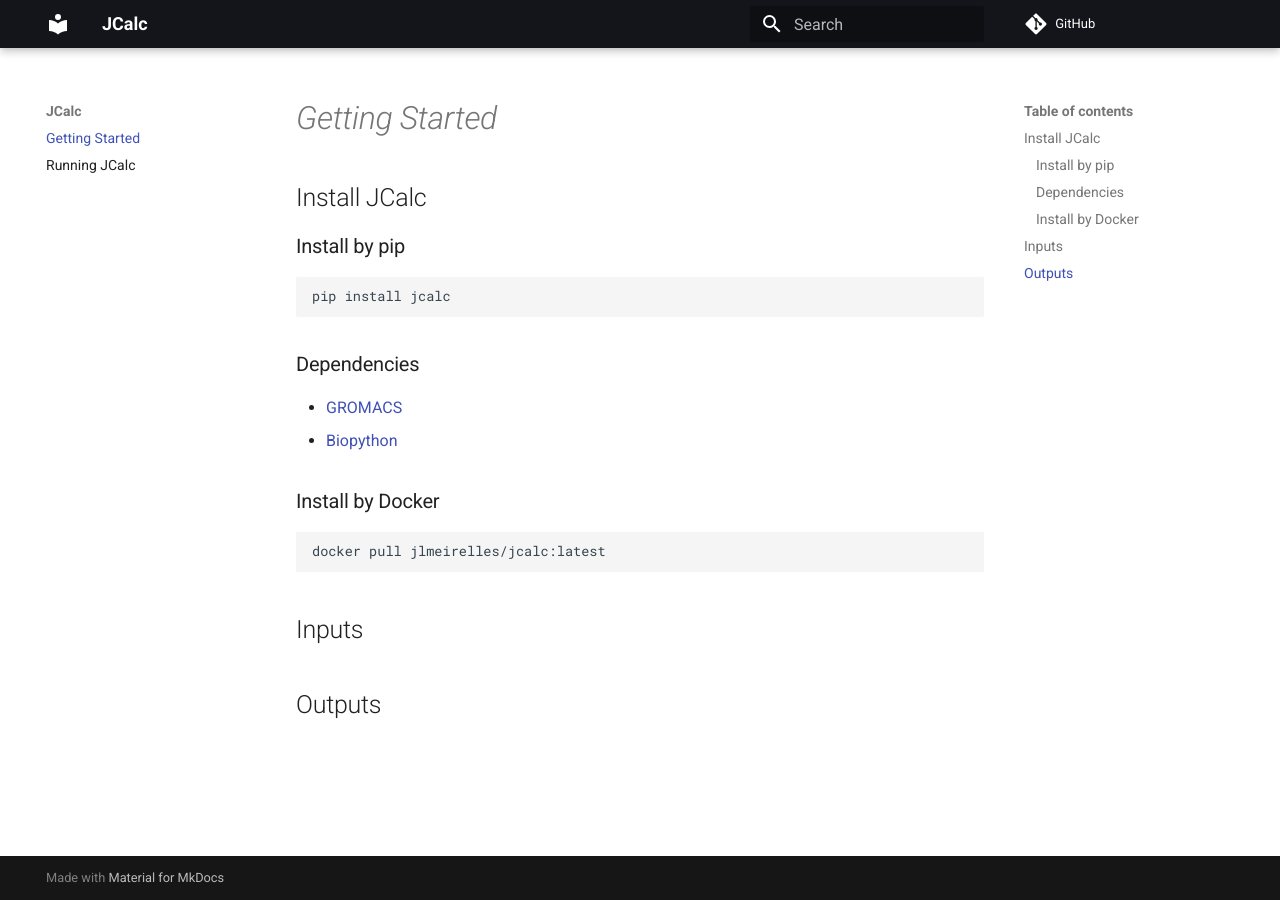
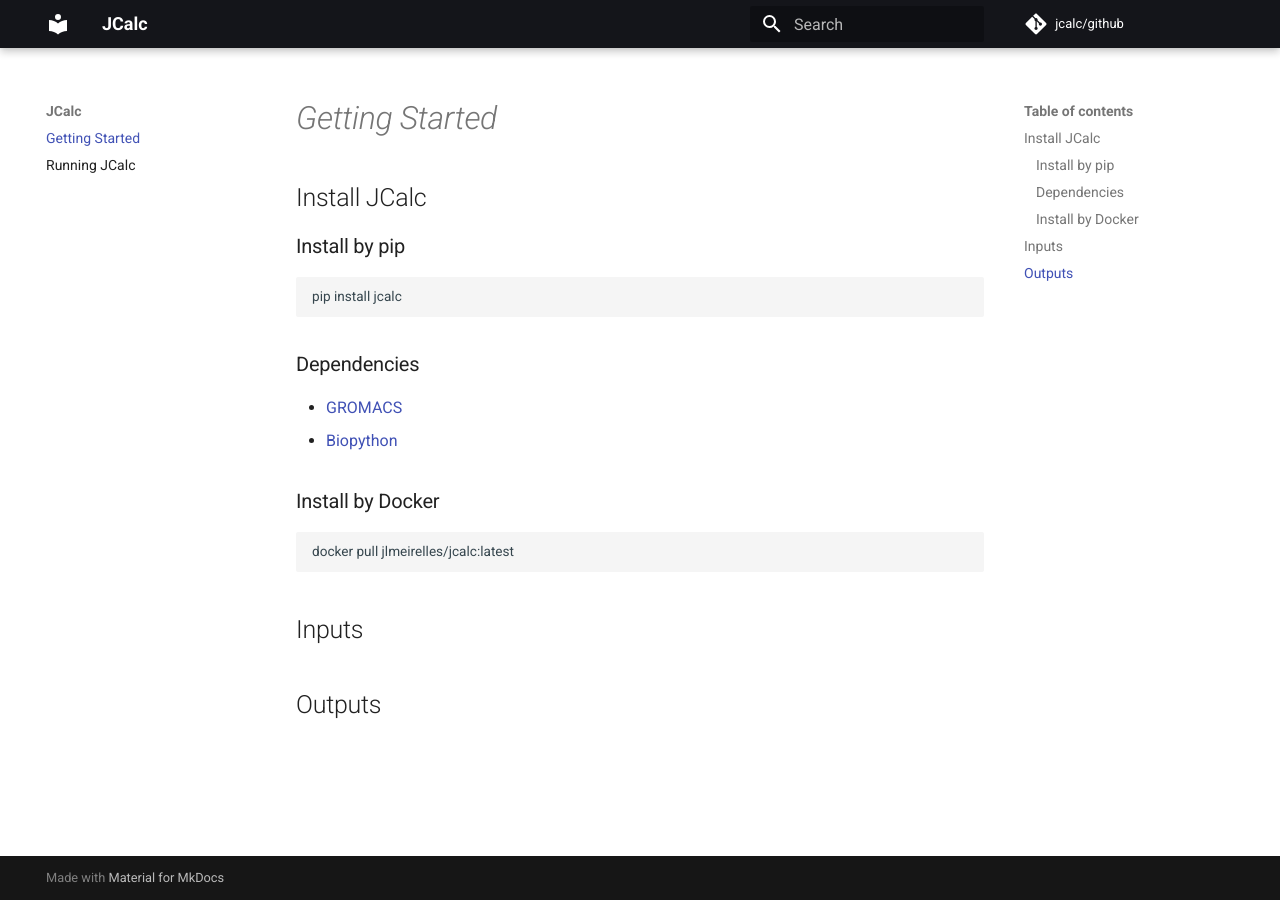
Before and after one commit to Grupo-de-Bioinformatica-Estrutural/jcalc, an MkDocs documentation site: the page built from docs/index.md, in a window 1280 px wide. Built offline with MkDocs 1.6.1 and Material for MkDocs 9.7.7, drawn with Linux system fonts in a browser that asks for light colours; comment, search, counter and statistics services are not loaded.

Commit message:
Changing font and github link name

```diff
--- a/mkdocs.yml
+++ b/mkdocs.yml
@@ -1,17 +1,22 @@
 site_name: JCalc
 repo_url: 'https://github.com/Joaodemeirelles/jcalc'
-repo_name: 'GitHub'
+repo_name: 'jcalc/github'
 
 theme:
   name: 'material'
+  font:
+    code: 'Roboto'
   language: en
   include_sidebar: true
   palette:
+    scheme: default
     primary: 'black'
     accent: 'black'
   feature:
     tabs: false
 
+
+
 nav:
   - Getting Started: index.md
   - Running JCalc: examples.md
```
